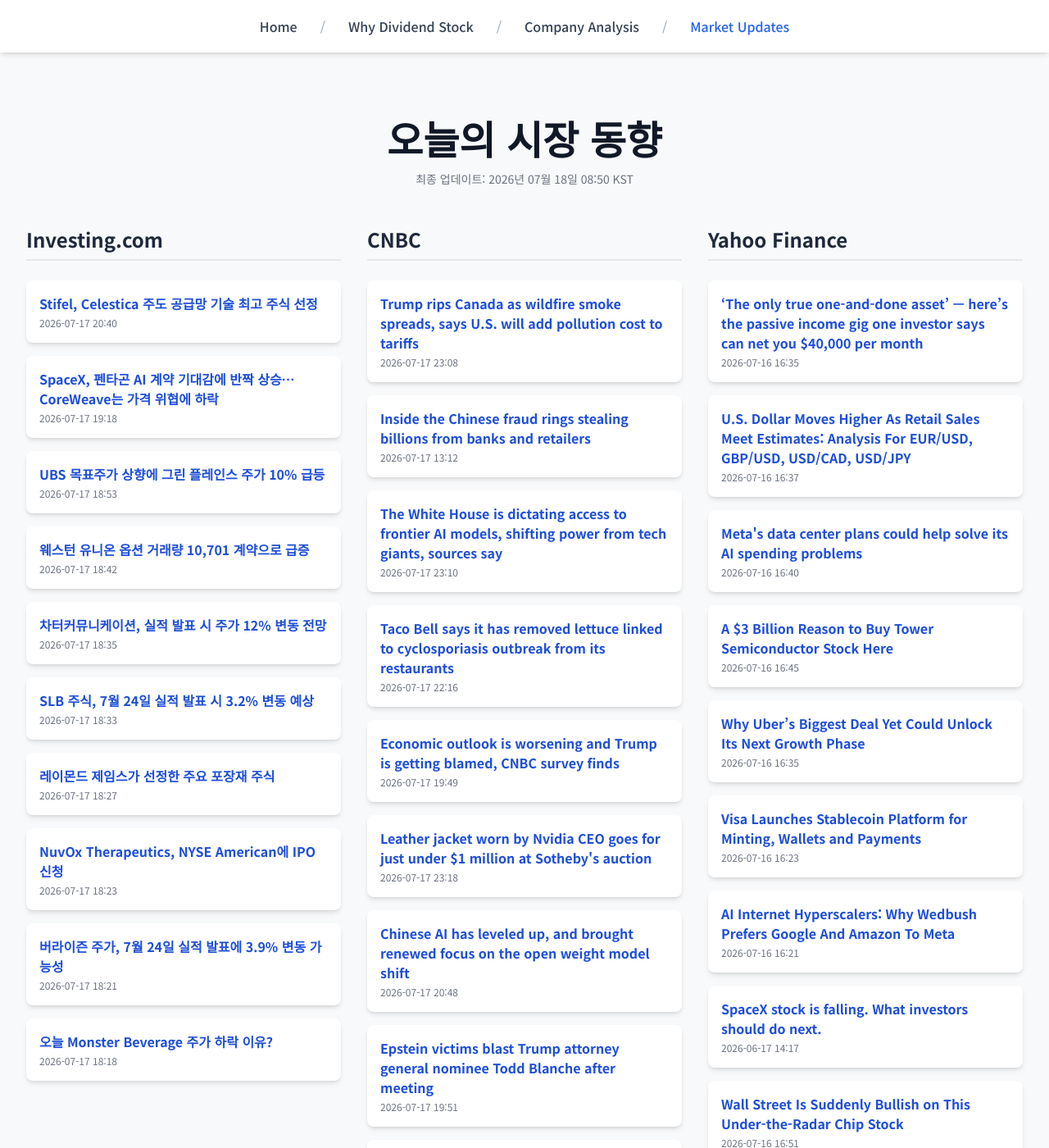
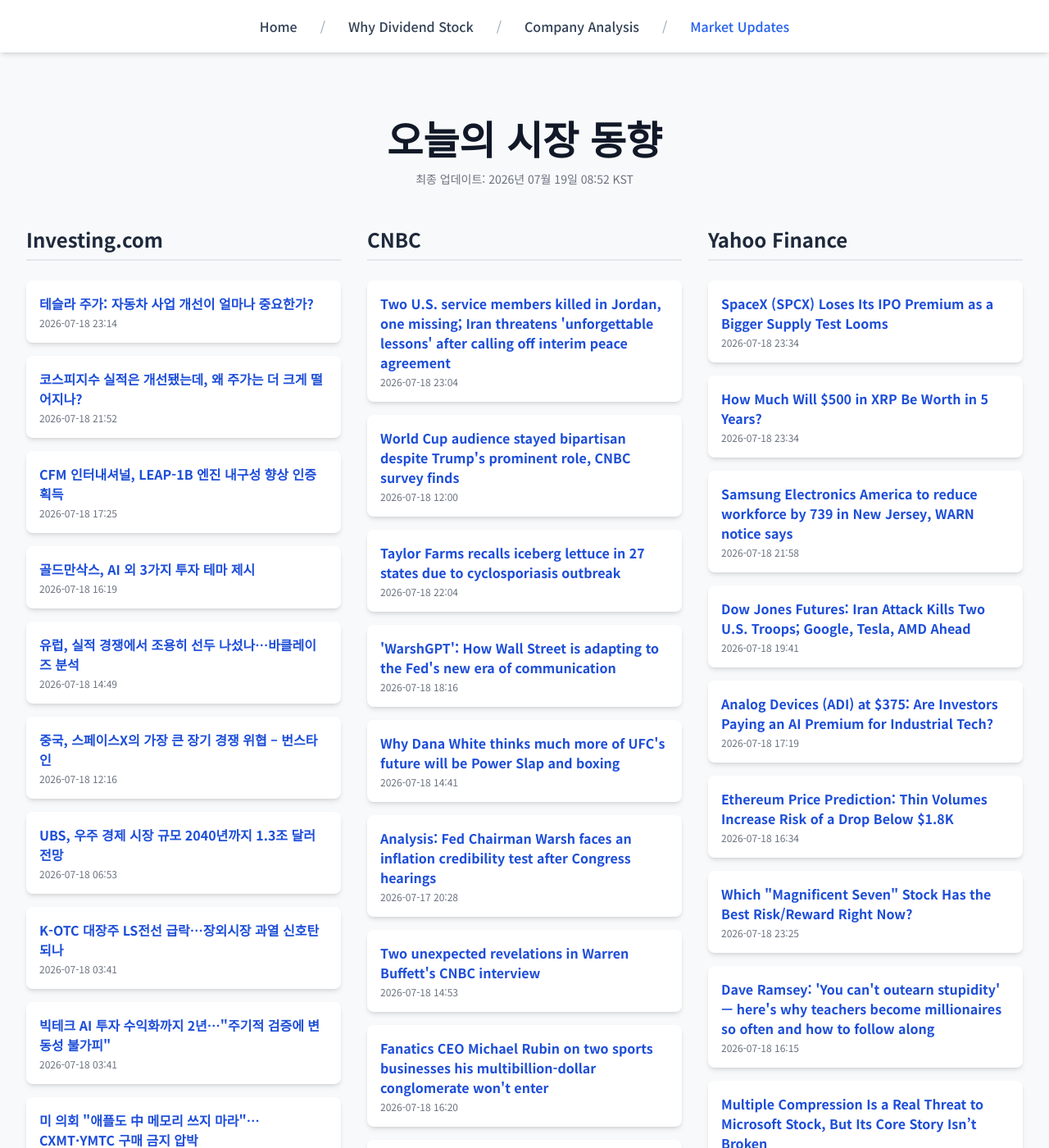
Before and after one commit to Kay-Hwang/my-company-analysis, a Jekyll site: the page built from market-updates.html, in a window 1280 px wide and 1400 px high. Shown: the whole window at 82% size. Built offline with Jekyll 4.4.1, drawn with Linux system fonts in a browser that asks for light colours; nearby versions of some CDN libraries; a script that is not in the unit is left out; some of the changed text lies outside the part shown.

Commit message:
Update daily data

```diff
--- a/_data/latest_data.json
+++ b/_data/latest_data.json
@@ -1,190 +1,190 @@
 {
-  "lastUpdated": "2026년 07월 18일 08:50 KST",
+  "lastUpdated": "2026년 07월 19일 08:52 KST",
   "news": {
     "investing": [
       {
-        "title": "Stifel, Celestica 주도 공급망 기술 최고 주식 선정",
-        "link": "https://kr.investing.com/news/stock-market-news/article-93CH-2020018",
-        "pubDate": "2026-07-17 20:40:49",
-        "summary": "Stifel, Celestica 주도 공급망 기술 최고 주식 선정"
+        "title": "테슬라 주가: 자동차 사업 개선이 얼마나 중요한가?",
+        "link": "https://kr.investing.com/news/stock-market-news/article-2020181",
+        "pubDate": "2026-07-18 23:14:20",
+        "summary": "테슬라 주가: 자동차 사업 개선이 얼마나 중요한가?"
       },
       {
-        "title": "SpaceX, 펜타곤 AI 계약 기대감에 반짝 상승…CoreWeave는 가격 위협에 하락",
-        "link": "https://kr.investing.com/news/stock-market-news/article-2019950",
-        "pubDate": "2026-07-17 19:18:34",
-        "summary": "SpaceX, 펜타곤 AI 계약 기대감에 반짝 상승…CoreWeave는 가격 위협에 하락"
+        "title": "코스피지수 실적은 개선됐는데, 왜 주가는 더 크게 떨어지나?",
+        "link": "https://kr.investing.com/news/stock-market-news/article-2020180",
+        "pubDate": "2026-07-18 21:52:41",
+        "summary": "코스피지수 실적은 개선됐는데, 왜 주가는 더 크게 떨어지나?"
       },
       {
-        "title": "UBS 목표주가 상향에 그린 플레인스 주가 10% 급등",
-        "link": "https://kr.investing.com/news/stock-market-news/article-93CH-2019940",
-        "pubDate": "2026-07-17 18:53:04",
-        "summary": "UBS 목표주가 상향에 그린 플레인스 주가 10% 급등"
+        "title": "CFM 인터내셔널, LEAP-1B 엔진 내구성 향상 인증 획득",
+        "link": "https://kr.investing.com/news/stock-market-news/article-2020175",
+        "pubDate": "2026-07-18 17:25:55",
+        "summary": "CFM 인터내셔널, LEAP-1B 엔진 내구성 향상 인증 획득"
       },
       {
-        "title": "웨스턴 유니온 옵션 거래량 10,701 계약으로 급증",
-        "link": "https://kr.investing.com/news/stock-market-news/article-93CH-2019938",
-        "pubDate": "2026-07-17 18:42:30",
-        "summary": "웨스턴 유니온 옵션 거래량 10,701 계약으로 급증"
+        "title": "골드만삭스, AI 외 3가지 투자 테마 제시",
+        "link": "https://kr.investing.com/news/stock-market-news/article-2020173",
+        "pubDate": "2026-07-18 16:19:43",
+        "summary": "골드만삭스, AI 외 3가지 투자 테마 제시"
       },
       {
-        "title": "차터커뮤니케이션, 실적 발표 시 주가 12% 변동 전망",
-        "link": "https://kr.investing.com/news/stock-market-news/article-93CH-2019936",
-        "pubDate": "2026-07-17 18:35:12",
-        "summary": "차터커뮤니케이션, 실적 발표 시 주가 12% 변동 전망"
+        "title": "유럽, 실적 경쟁에서 조용히 선두 나섰나…바클레이즈 분석",
+        "link": "https://kr.investing.com/news/stock-market-news/article-2020169",
+        "pubDate": "2026-07-18 14:49:03",
+        "summary": "유럽, 실적 경쟁에서 조용히 선두 나섰나…바클레이즈 분석"
       },
       {
-        "title": "SLB 주식, 7월 24일 실적 발표 시 3.2% 변동 예상",
-        "link": "https://kr.investing.com/news/stock-market-news/article-93CH-2019934",
-        "pubDate": "2026-07-17 18:33:33",
-        "summary": "SLB 주식, 7월 24일 실적 발표 시 3.2% 변동 예상"
+        "title": "중국, 스페이스X의 가장 큰 장기 경쟁 위협 – 번스타인",
+        "link": "https://kr.investing.com/news/stock-market-news/article-2020162",
+        "pubDate": "2026-07-18 12:16:54",
+        "summary": "중국, 스페이스X의 가장 큰 장기 경쟁 위협 – 번스타인"
       },
       {
-        "title": "레이몬드 제임스가 선정한 주요 포장재 주식",
-        "link": "https://kr.investing.com/news/stock-market-news/article-93CH-2019932",
-        "pubDate": "2026-07-17 18:27:24",
-        "summary": "레이몬드 제임스가 선정한 주요 포장재 주식"
+        "title": "UBS, 우주 경제 시장 규모 2040년까지 1.3조 달러 전망",
+        "link": "https://kr.investing.com/news/stock-market-news/article-2020136",
+        "pubDate": "2026-07-18 06:53:40",
+        "summary": "UBS, 우주 경제 시장 규모 2040년까지 1.3조 달러 전망"
       },
       {
-        "title": "NuvOx Therapeutics, NYSE American에 IPO 신청",
-        "link": "https://kr.investing.com/news/stock-market-news/article-432SI-2019935",
-        "pubDate": "2026-07-17 18:23:01",
-        "summary": "NuvOx Therapeutics, NYSE American에 IPO 신청"
+        "title": "K-OTC 대장주 LS전선 급락…장외시장 과열 신호탄 되나",
+        "link": "https://kr.investing.com/news/stock-market-news/article-2020128",
+        "pubDate": "2026-07-18 03:41:09",
+        "summary": "K-OTC 대장주 LS전선 급락…장외시장 과열 신호탄 되나"
       },
       {
-        "title": "버라이즌 주가, 7월 24일 실적 발표에 3.9% 변동 가능성",
-        "link": "https://kr.investing.com/news/stock-market-news/article-93CH-2019931",
-        "pubDate": "2026-07-17 18:21:37",
-        "summary": "버라이즌 주가, 7월 24일 실적 발표에 3.9% 변동 가능성"
+        "title": "빅테크 AI 투자 수익화까지 2년…\"주기적 검증에 변동성 불가피\"",
+        "link": "https://kr.investing.com/news/stock-market-news/article-2020127",
+        "pubDate": "2026-07-18 03:41:08",
+        "summary": "빅테크 AI 투자 수익화까지 2년…\"주기적 검증에 변동성 불가피\""
       },
       {
-        "title": "오늘 Monster Beverage 주가 하락 이유?",
-        "link": "https://kr.investing.com/news/stock-market-news/article-93CH-2019929",
-        "pubDate": "2026-07-17 18:18:43",
-        "summary": "오늘 Monster Beverage 주가 하락 이유?"
+        "title": "미 의회 \"애플도 中 메모리 쓰지 마라\"…CXMT·YMTC 구매 금지 압박",
+        "link": "https://kr.investing.com/news/stock-market-news/article-2020126",
+        "pubDate": "2026-07-18 03:41:08",
+        "summary": "미 의회 \"애플도 中 메모리 쓰지 마라\"…CXMT·YMTC 구매 금지 압박"
       }
     ],
     "cnbc": [
       {
-        "title": "Trump rips Canada as wildfire smoke spreads, says U.S. will add pollution cost to tariffs",
-        "link": "https://www.cnbc.com/2026/07/17/trump-canada-wildfire-tariffs.html",
-        "pubDate": "Fri, 17 Jul 2026 23:08:24 GMT",
-        "summary": "The smoke coming from active wildfires in Canada has led to unhealthy air quality in swaths of the U.S., which could affect the World Cup final in New Jersey."
+        "title": "Two U.S. service members killed in Jordan, one missing; Iran threatens 'unforgettable lessons' after calling off interim peace agreement",
+        "link": "https://www.cnbc.com/2026/07/18/us-military-says-it-completed-latest-round-of-strikes-against-iran.html",
+        "pubDate": "Sat, 18 Jul 2026 23:04:22 GMT",
+        "summary": "When asked about Iran no longer abiding by the interim peace agreement, U.S. President Donald Trump reportedly said, \"I couldn't care less.\""
       },
       {
-        "title": "Inside the Chinese fraud rings stealing billions from banks and retailers",
-        "link": "https://www.cnbc.com/2026/07/17/tap-pay-fraud-retail-crime.html",
-        "pubDate": "Fri, 17 Jul 2026 13:12:11 GMT",
-        "summary": "Chinese organized crime groups are making as much as $1 billion annually in tap-to-pay fraud schemes targeting retailers and banks."
+        "title": "World Cup audience stayed bipartisan despite Trump's prominent role, CNBC survey finds",
+        "link": "https://www.cnbc.com/2026/07/18/world-cup-viewership-trump-democrats-republicans-poll.html",
+        "pubDate": "Sat, 18 Jul 2026 12:00:02 GMT",
+        "summary": "Nearly half of registered voters watched the 2026 World Cup, with income and education shaping viewership more than party affiliation, the survey found."
       },
       {
-        "title": "The White House is dictating access to frontier AI models, shifting power from tech giants, sources say",
-        "link": "https://www.cnbc.com/2026/07/17/white-house-ai-access-anthropic-openai.html",
-        "pubDate": "Fri, 17 Jul 2026 23:10:07 GMT",
-        "summary": "The Trump administration is taking steps to control who gets access to the latest frontier models, people familiar with the matter told CNBC."
+        "title": "Taylor Farms recalls iceberg lettuce in 27 states due to cyclosporiasis outbreak",
+        "link": "https://www.cnbc.com/2026/07/18/taylor-farms-recalls-iceberg-lettuce-in-27-states-due-to-cyclosporiasis-outbreak.html",
+        "pubDate": "Sat, 18 Jul 2026 22:04:02 GMT",
+        "summary": "Taylor Farms is recalling iceberg lettuce in 27 states because of the potential that the greens could be contaminated with cyclosporiasis."
       },
       {
-        "title": "Taco Bell says it has removed lettuce linked to cyclosporiasis outbreak from its restaurants",
-        "link": "https://www.cnbc.com/2026/07/17/cyclosporiasis-outbreak-linked-to-taco-bell-may-not-have-major-impact.html",
-        "pubDate": "Fri, 17 Jul 2026 22:16:23 GMT",
-        "summary": "Taco Bell, which the CDC linked to the cyclosporiasis outbreak, will likely recover soon from the health safety scare, according to analysts."
+        "title": "'WarshGPT': How Wall Street is adapting to the Fed's new era of communication",
+        "link": "https://www.cnbc.com/2026/07/18/warshgpt-federal-reserve-communications-task-force-warsh.html",
+        "pubDate": "Sat, 18 Jul 2026 18:16:42 GMT",
+        "summary": "Investment firms are readying for an era with less public commentary from the U.S. central bank. Some are relying on AI for an edge."
       },
       {
-        "title": "Economic outlook is worsening and Trump is getting blamed, CNBC survey finds",
-        "link": "https://www.cnbc.com/2026/07/17/economic-outlook-is-worsening-and-trump-is-getting-blamed-cnbc-survey-finds.html",
-        "pubDate": "Fri, 17 Jul 2026 19:49:17 GMT",
-        "summary": "The public is as depressed about the economy as it has been since the years just after the pandemic, according to the All-America Economic Survey."
+        "title": "Why Dana White thinks much more of UFC's future will be Power Slap and boxing",
+        "link": "https://www.cnbc.com/2026/07/18/ufc-dana-white-power-slap-boxing.html",
+        "pubDate": "Sat, 18 Jul 2026 14:41:49 GMT",
+        "summary": "UFC president and CEO Dana White predicted that Power Slap may become as big as his flagship fighting sport at the Game Plan conference in New York."
       },
       {
-        "title": "Leather jacket worn by Nvidia CEO goes for just under $1 million at Sotheby's auction",
-        "link": "https://www.cnbc.com/2026/07/17/leather-jacket-worn-by-nvidia-ceo-goes-for-just-under-1-million-at-sothebys-auction-.html",
-        "pubDate": "Fri, 17 Jul 2026 23:18:35 GMT",
-        "summary": "The high price for the garment is a sign that collectors are looking to bid on artifacts and collectibles from the artificial intelligence boom."
+        "title": "Analysis: Fed Chairman Warsh faces an inflation credibility test after Congress hearings",
+        "link": "https://www.cnbc.com/2026/07/15/fed-chairman-kevin-warsh-inflation-credibility-test-analysis.html",
+        "pubDate": "Fri, 17 Jul 2026 20:28:40 GMT",
+        "summary": "The new Fed chairman avoided major stumbles in two days of testimony before the House and Senate, but faces a rapid test of his commitment to price stability."
       },
       {
-        "title": "Chinese AI has leveled up, and brought renewed focus on the open weight model shift",
-        "link": "https://www.cnbc.com/2026/07/17/moonshot-ai-kimi-k3-model-openai-anthropic-china.html",
-        "pubDate": "Fri, 17 Jul 2026 20:48:35 GMT",
-        "summary": "It's the latest AI model from China to close the performance gap with leading U.S. AI labs."
+        "title": "Two unexpected revelations in Warren Buffett's CNBC interview",
+        "link": "https://www.cnbc.com/2026/07/18/two-unexpected-revelations-in-warren-buffetts-cnbc-interview.html",
+        "pubDate": "Sat, 18 Jul 2026 14:53:36 GMT",
+        "summary": "Warren Buffett tells CNBC that Bill Gates' ties to Jeffrey Epstein didn't drive his termination of donations."
       },
       {
-        "title": "Epstein victims blast Trump attorney general nominee Todd Blanche after meeting",
-        "link": "https://www.cnbc.com/2026/07/17/epstein-victims-todd-blanche-doj-trump-tillis.html",
-        "pubDate": "Fri, 17 Jul 2026 19:51:42 GMT",
-        "summary": "\"Todd Blanche treated the meeting as a mere 'check-the-box' exercise intended to secure votes for his confirmation,\" said Epstein survivor Dani Bensky."
-      },
-      {
-        "title": "Oil tankers face 'worst case scenario' in Hormuz as Iran steps up attacks on ships, maritime risk CEO says",
-        "link": "https://www.cnbc.com/2026/07/17/iran-war-oil-tanker-strait-hormuz-traffic-attacks-trump.html",
-        "pubDate": "Fri, 17 Jul 2026 18:20:37 GMT",
-        "summary": "One seafarer was killed and three were injured in attack on the crude oil tanker Al Bahyah off Oman's coast on Tuesday."
+        "title": "Fanatics CEO Michael Rubin on two sports businesses his multibillion-dollar conglomerate won't enter",
+        "link": "https://www.cnbc.com/2026/07/18/fanatics-fanfest-michael-rubin.html",
+        "pubDate": "Sat, 18 Jul 2026 16:20:28 GMT",
+        "summary": "Fanatics has become one of the most influential companies in sports, building out a massive merchandise, collectibles and sports gambling platform."
       },
       {
         "title": "Democratic socialists top MAGA candidates among voters in CNBC's All-America poll",
         "link": "https://www.cnbc.com/2026/07/17/democratic-socialists-top-maga-candidates-all-america-poll.html",
         "pubDate": "Fri, 17 Jul 2026 16:39:33 GMT",
         "summary": "The survey's findings come as democratic socialist candidates win Democratic primaries following the 2025 election of New York City Mayor Zohran Mamdani."
+      },
+      {
+        "title": "California's billionaire tax: What's at risk for the biggest state economy in America",
+        "link": "https://www.cnbc.com/2026/07/17/california-billionaire-tax.html",
+        "pubDate": "Fri, 17 Jul 2026 15:02:57 GMT",
+        "summary": "California's billionaire tax would generate quick revenue, but Norway's example shows the longer-term economic impact of targeting the wealthy is unclear."
       }
     ],
     "yahoo": [
       {
-        "title": "‘The only true one-and-done asset’ — here’s the passive income gig one investor says can net you $40,000 per month",
-        "link": "https://finance.yahoo.com/real-estate/articles/only-true-one-done-asset-163500658.html",
-        "pubDate": "2026-07-16T16:35:00Z",
-        "summary": "‘The only true one-and-done asset’ — here’s the passive income gig one investor says can net you $40,000 per month"
+        "title": "SpaceX (SPCX) Loses Its IPO Premium as a Bigger Supply Test Looms",
+        "link": "https://finance.yahoo.com/markets/stocks/articles/spacex-spcx-loses-ipo-premium-233457233.html",
+        "pubDate": "2026-07-18T23:34:57Z",
+        "summary": "SpaceX (SPCX) Loses Its IPO Premium as a Bigger Supply Test Looms"
       },
       {
-        "title": "U.S. Dollar Moves Higher As Retail Sales Meet Estimates: Analysis For EUR/USD, GBP/USD, USD/CAD, USD/JPY",
-        "link": "https://finance.yahoo.com/markets/currencies/articles/u-dollar-moves-higher-retail-163721084.html",
-        "pubDate": "2026-07-16T16:37:21Z",
-        "summary": "U.S. Dollar Moves Higher As Retail Sales Meet Estimates: Analysis For EUR/USD, GBP/USD, USD/CAD, USD/JPY"
+        "title": "How Much Will $500 in XRP Be Worth in 5 Years?",
+        "link": "https://finance.yahoo.com/markets/crypto/articles/much-500-xrp-worth-5-233410454.html",
+        "pubDate": "2026-07-18T23:34:10Z",
+        "summary": "How Much Will $500 in XRP Be Worth in 5 Years?"
       },
       {
-        "title": "Meta's data center plans could help solve its AI spending problems",
-        "link": "https://finance.yahoo.com/technology/article/metas-data-center-plans-could-help-solve-its-ai-spending-problems-164031347.html",
-        "pubDate": "2026-07-16T16:40:31Z",
-        "summary": "Meta's data center plans could help solve its AI spending problems"
+        "title": "Samsung Electronics America to reduce workforce by 739 in New Jersey, WARN notice says",
+        "link": "https://finance.yahoo.com/markets/stocks/articles/samsung-electronics-america-reduce-workforce-215814306.html",
+        "pubDate": "2026-07-18T21:58:14Z",
+        "summary": "Samsung Electronics America to reduce workforce by 739 in New Jersey, WARN notice says"
       },
       {
-        "title": "A $3 Billion Reason to Buy Tower Semiconductor Stock Here",
-        "link": "https://finance.yahoo.com/technology/ai/articles/3-billion-reason-buy-tower-164532227.html",
-        "pubDate": "2026-07-16T16:45:32Z",
-        "summary": "A $3 Billion Reason to Buy Tower Semiconductor Stock Here"
+        "title": "Dow Jones Futures: Iran Attack Kills Two U.S. Troops; Google, Tesla, AMD Ahead",
+        "link": "https://www.investors.com/market-trend/stock-market-today/dow-jones-futures-iran-attack-kills-us-troops-google-tesla-amd/?src=A00220&yptr=yahoo",
+        "pubDate": "2026-07-18T19:41:18Z",
+        "summary": "Dow Jones Futures: Iran Attack Kills Two U.S. Troops; Google, Tesla, AMD Ahead"
       },
       {
-        "title": "Why Uber’s Biggest Deal Yet Could Unlock Its Next Growth Phase",
-        "link": "https://finance.yahoo.com/markets/stocks/articles/why-uber-biggest-deal-yet-163500445.html",
-        "pubDate": "2026-07-16T16:35:00Z",
-        "summary": "Why Uber’s Biggest Deal Yet Could Unlock Its Next Growth Phase"
+        "title": "Analog Devices (ADI) at $375: Are Investors Paying an AI Premium for Industrial Tech?",
+        "link": "https://finance.yahoo.com/markets/stocks/articles/analog-devices-adi-375-investors-171914602.html",
+        "pubDate": "2026-07-18T17:19:14Z",
+        "summary": "Analog Devices (ADI) at $375: Are Investors Paying an AI Premium for Industrial Tech?"
       },
       {
-        "title": "Visa Launches Stablecoin Platform for Minting, Wallets and Payments",
-        "link": "https://finance.yahoo.com/markets/crypto/articles/visa-launches-stablecoin-platform-minting-162300938.html",
-        "pubDate": "2026-07-16T16:23:00Z",
-        "summary": "Visa Launches Stablecoin Platform for Minting, Wallets and Payments"
+        "title": "Ethereum Price Prediction: Thin Volumes Increase Risk of a Drop Below $1.8K",
+        "link": "https://finance.yahoo.com/markets/crypto/articles/ethereum-price-prediction-thin-volumes-163433731.html",
+        "pubDate": "2026-07-18T16:34:33Z",
+        "summary": "Ethereum Price Prediction: Thin Volumes Increase Risk of a Drop Below $1.8K"
       },
       {
-        "title": "AI Internet Hyperscalers: Why Wedbush Prefers Google And Amazon To Meta",
-        "link": "https://www.investors.com/news/technology/amazon-stock-meta-google-wedbush-ai-hypscalers/?src=A00220&yptr=yahoo",
-        "pubDate": "2026-07-16T16:21:42Z",
-        "summary": "AI Internet Hyperscalers: Why Wedbush Prefers Google And Amazon To Meta"
+        "title": "Which \"Magnificent Seven\" Stock Has the Best Risk/Reward Right Now?",
+        "link": "https://finance.yahoo.com/markets/stocks/articles/magnificent-seven-stock-best-risk-232500897.html",
+        "pubDate": "2026-07-18T23:25:00Z",
+        "summary": "Which \"Magnificent Seven\" Stock Has the Best Risk/Reward Right Now?"
       },
       {
-        "title": "SpaceX stock is falling. What investors should do next.",
-        "link": "https://finance.yahoo.com/personal-finance/investing/article/spacex-stock-is-falling-what-investors-should-do-next-141704338.html",
-        "pubDate": "2026-06-17T14:17:04Z",
-        "summary": "SpaceX stock is falling. What investors should do next."
+        "title": "Dave Ramsey: 'You can't outearn stupidity' — here's why teachers become millionaires so often and how to follow along",
+        "link": "https://finance.yahoo.com/small-business/articles/dave-ramsey-cant-outearn-stupidity-161500168.html",
+        "pubDate": "2026-07-18T16:15:00Z",
+        "summary": "Dave Ramsey: 'You can't outearn stupidity' — here's why teachers become millionaires so often and how to follow along"
       },
       {
-        "title": "Wall Street Is Suddenly Bullish on This Under-the-Radar Chip Stock",
-        "link": "https://finance.yahoo.com/markets/stocks/articles/wall-street-suddenly-bullish-under-165119364.html",
-        "pubDate": "2026-07-16T16:51:19Z",
-        "summary": "Wall Street Is Suddenly Bullish on This Under-the-Radar Chip Stock"
+        "title": "Multiple Compression Is a Real Threat to Microsoft Stock, But Its Core Story Isn’t Broken",
+        "link": "https://finance.yahoo.com/markets/stocks/articles/multiple-compression-real-threat-microsoft-154502346.html",
+        "pubDate": "2026-07-18T15:45:02Z",
+        "summary": "Multiple Compression Is a Real Threat to Microsoft Stock, But Its Core Story Isn’t Broken"
       },
       {
-        "title": "SoFi Technologies: The Customer Growth Story Isn't Over (NASDAQ: SOFI)",
-        "link": "https://finance.yahoo.com/markets/stocks/articles/sofi-technologies-customer-growth-story-163500029.html",
-        "pubDate": "2026-07-16T16:35:00Z",
-        "summary": "SoFi Technologies: The Customer Growth Story Isn't Over (NASDAQ: SOFI)"
+        "title": "Mortgage and refinance interest rates today, Saturday, July 18, 2026: Rates lower to start the weekend",
+        "link": "https://finance.yahoo.com/personal-finance/mortgages/article/mortgage-and-refinance-interest-rates-today-saturday-july-18-2026-rates-lower-to-start-the-weekend-100000896.html",
+        "pubDate": "2026-07-18T10:00:00Z",
+        "summary": "Mortgage and refinance interest rates today, Saturday, July 18, 2026: Rates lower to start the weekend"
       }
     ]
   }
```
